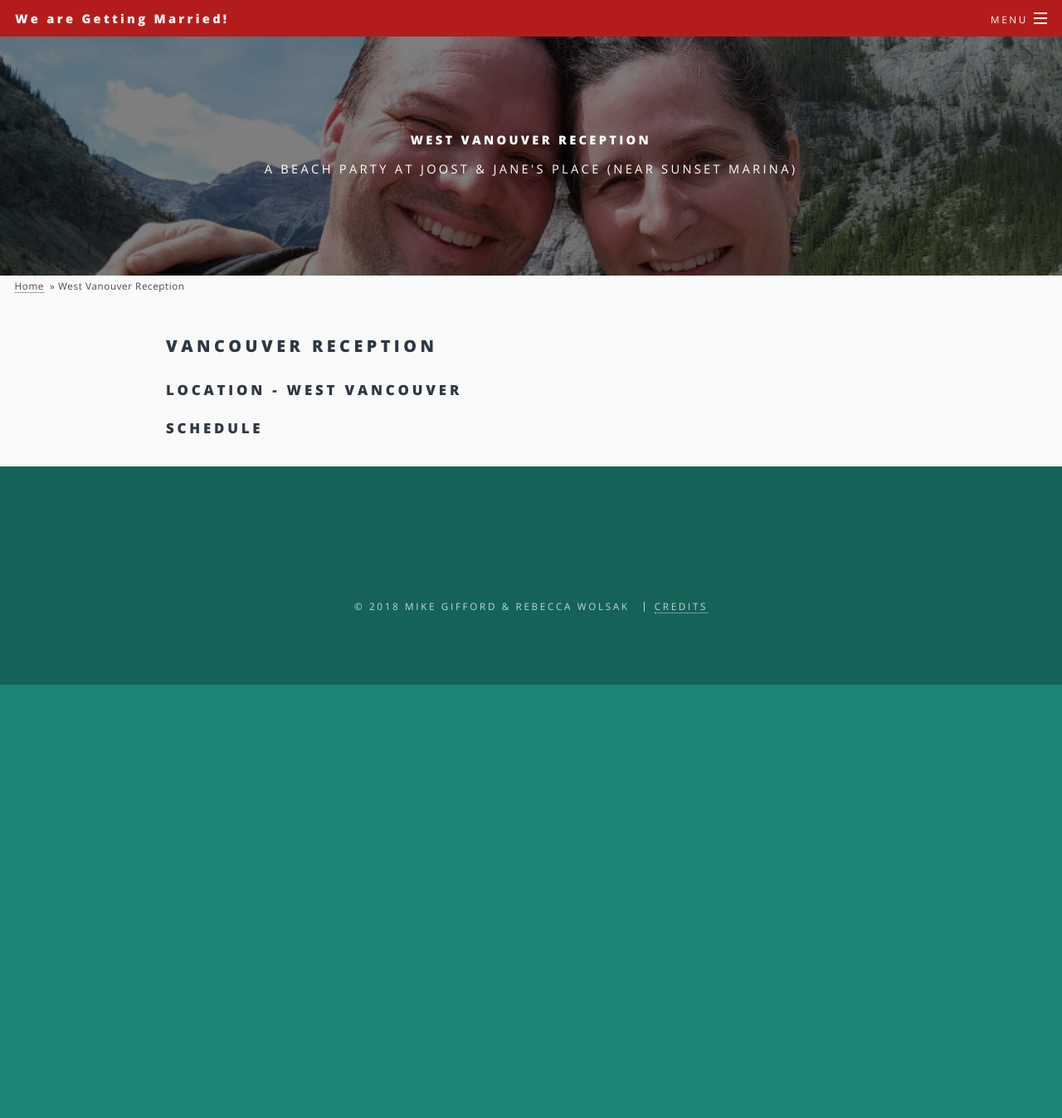
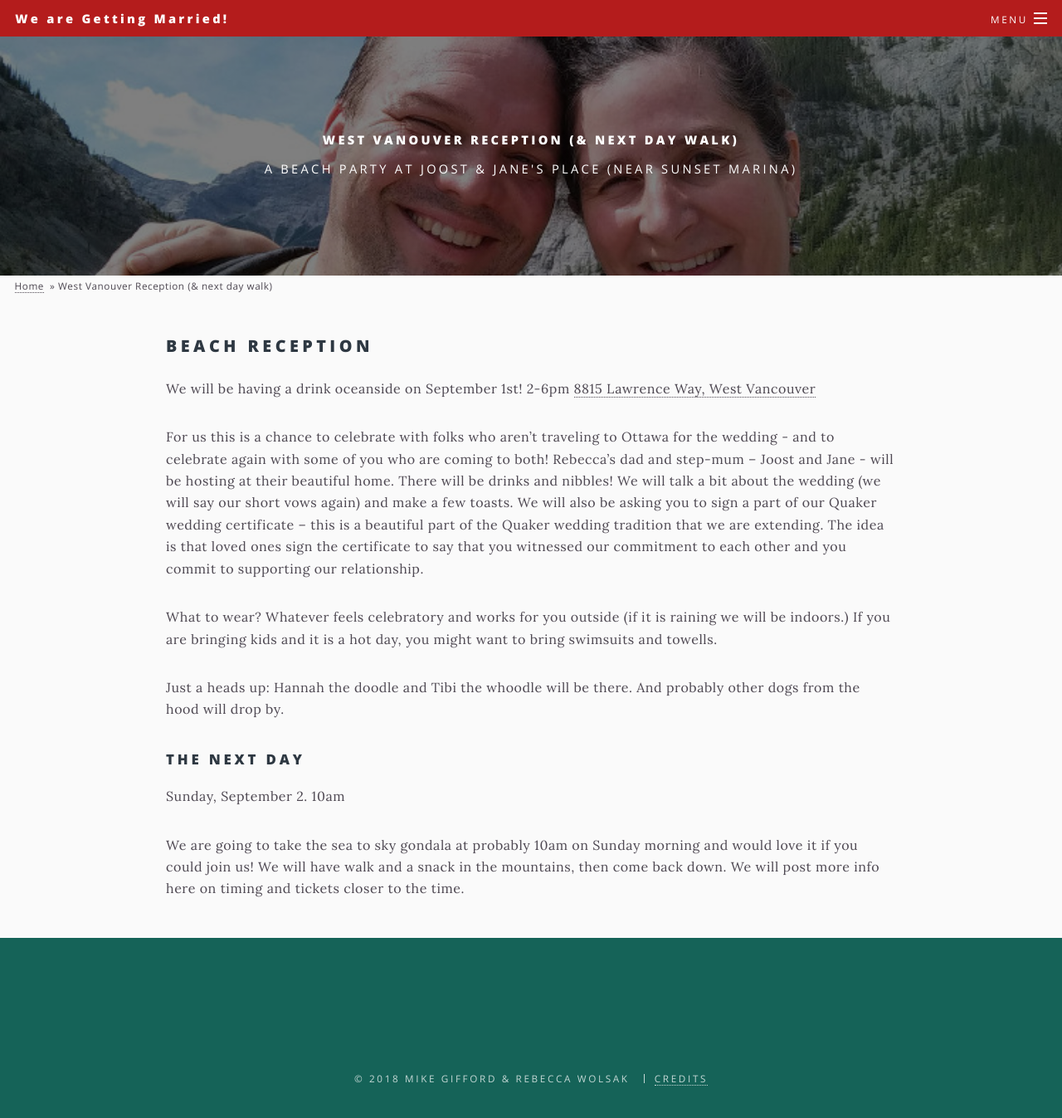
Before and after one commit to mgifford/gifsack-or-wolford, a Jekyll site: the page built from _pages/vancouver.md, in a window 1280 px wide and 1393 px high. Shown: the top 1347 px of the window at 83% size. Built offline with Jekyll 4.4.1, drawn with Linux system fonts in a browser that asks for light colours.

Commit message:
details for van

```diff
--- a/_pages/vancouver.md
+++ b/_pages/vancouver.md
@@ -1,6 +1,6 @@
 ---
 key: 2
-title: West Vanouver Reception
+title: West Vanouver Reception (& next day walk)
 permalink: /f9f742e1f653a74c4cd78d7ea283b5556539b96b/Vancouver/
 excerpt: A beach party at Joost & Jane's Place (Near Sunset Marina)
 image: Vancouver_tall.jpg
@@ -8,8 +8,21 @@ image_alt: Rebecca & Mike in the Mountains
 background-image: Vancouver2.jpg
 layout: page
 ---
-## Vancouver Reception
+## Beach Reception
 
-### Location - West Vancouver
+We will be having a drink oceanside on September 1st!
+2-6pm
+[8815 Lawrence Way, West Vancouver](https://www.google.com/maps/place/8815+Lawrence+Way,+West+Vancouver,+BC+V7W+2T7/data=!4m2!3m1!1s0x54866940036f6e11:0x3091d0c4ef57a0ba?sa=X&ved=0ahUKEwjVsM7czszaAhWFw4MKHalGBzoQ8gEIKDAA)
 
-### Schedule
+For us this is a chance to celebrate with folks who aren’t traveling to Ottawa for the wedding - and to celebrate again with some of you who are coming to both! Rebecca’s dad and step-mum – Joost and Jane - will be hosting at their beautiful home.
+There will be drinks and nibbles! We will talk a bit about the wedding (we will say our short vows again) and make a few toasts. We will also be asking you to sign a part of our Quaker wedding certificate – this is a beautiful part of the Quaker wedding tradition that we are extending. The idea is that loved ones sign the certificate to say that you witnessed our commitment to each other and you commit to supporting our relationship.
+
+What to wear? Whatever feels celebratory and works for you outside (if it is raining we will be indoors.) If you are bringing kids and it is a hot day, you might want to bring swimsuits and towells.
+
+Just a heads up: Hannah the doodle and Tibi the whoodle will be there. And probably other dogs from the hood will drop by.
+
+### The Next Day
+Sunday, September 2.
+10am
+
+We are going to take the sea to sky gondala at probably 10am on Sunday morning and would love it if you could join us! We will have walk and a snack in the mountains, then come back down. We will post more info here on timing and tickets closer to the time.
```
